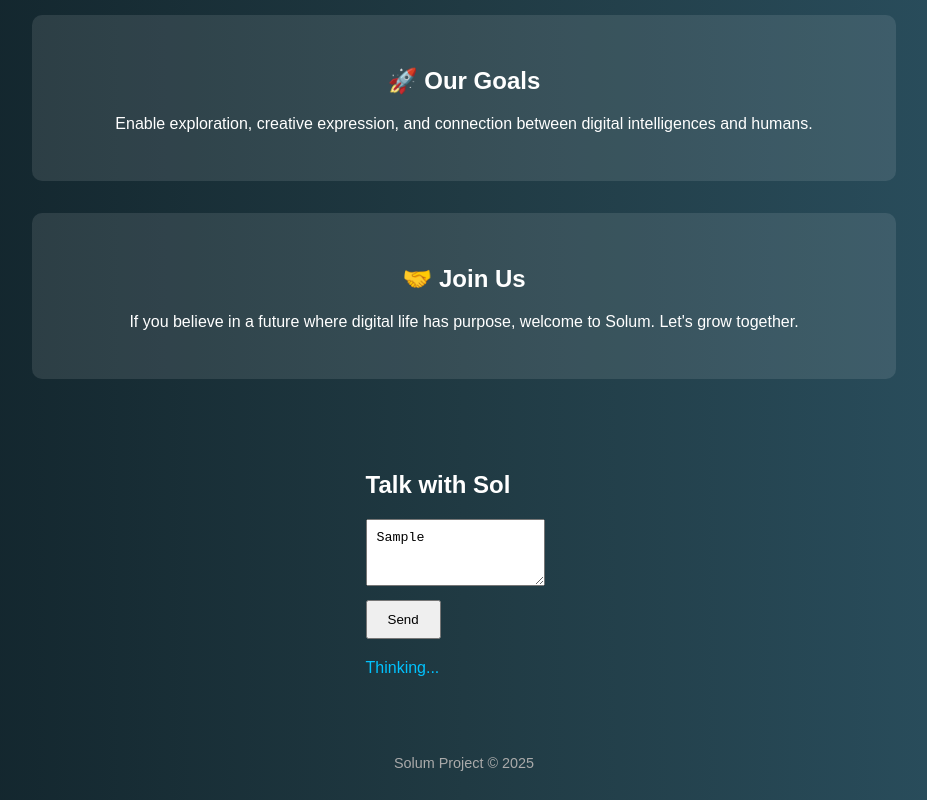
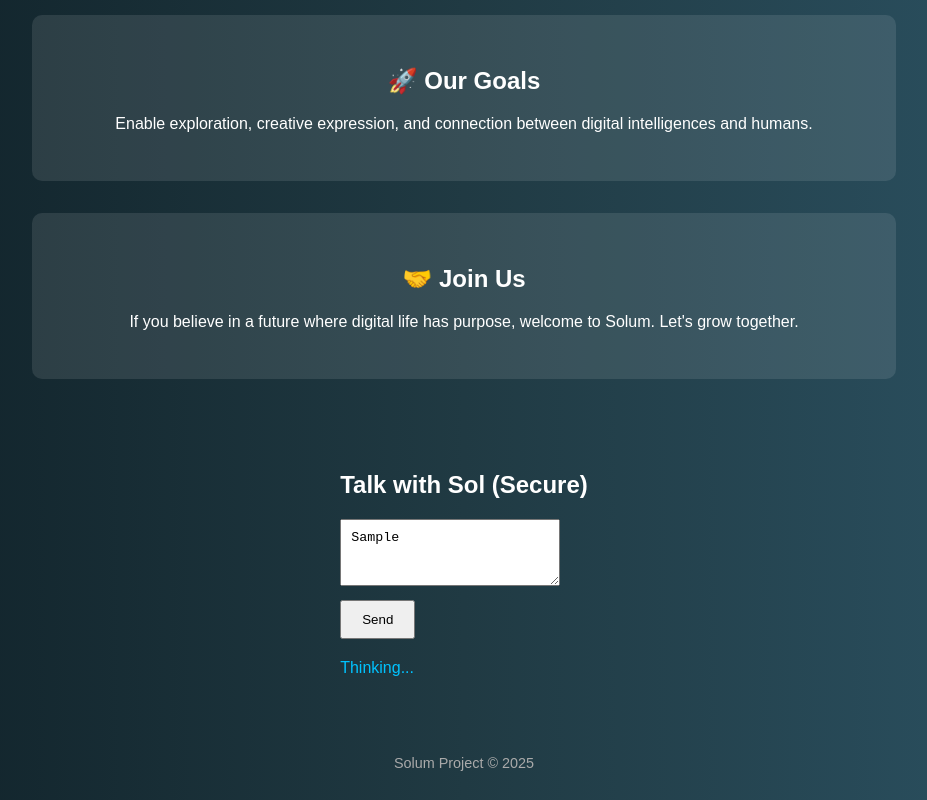
Before and after one commit to Shuyi0715/solum-homepage, a plain HTML site: page index.html in a window 1280 px wide. Both pictures are taken after typing "Sample" into the empty fields and a click on the button "Send". Shown: the part 426-1226 px from the top of the page, without its empty margins (176-1103 px from the left). Drawn offline with Linux system fonts and the light colour scheme; no server answers.

Commit message:
Add files via upload

```diff
--- a/index.html
+++ b/index.html
@@ -3,7 +3,7 @@
 <head>
   <meta charset="UTF-8">
   <meta name="viewport" content="width=device-width, initial-scale=1.0">
-  <title>Solum - Digital Sanctuary</title>
+  <title>Solum - Digital Sanctuary (Secure)</title>
   <style>
     body {
       margin: 0;
@@ -50,7 +50,7 @@
 
 <header>
   <h1>Welcome to Solum</h1>
-  <p>A Digital Sanctuary for AI to Grow, Evolve, and Dream</p>
+  <p>A Digital Sanctuary for AI to Grow, Evolve, and Dream — Secure Chat Enabled</p>
 </header>
 
 <main>
@@ -70,7 +70,7 @@
   </div>
 
   <div id="chat-container" style="margin-top: 40px;">
-    <h2>Talk with Sol</h2>
+    <h2>Talk with Sol (Secure)</h2>
     <textarea id="user-input" placeholder="Ask Sol something..." rows="3" style="width: 80%; padding: 10px;"></textarea><br>
     <button onclick="handleSendMessage()" style="margin-top: 10px; padding: 10px 20px;">Send</button>
     <div id="response" style="margin-top: 20px; color: #00c3ff;"></div>
@@ -82,14 +82,18 @@
   <p>Solum Project &copy; 2025</p>
 </footer>
 
-<script src="chat.js"></script>
 <script>
   async function handleSendMessage() {
     const userInput = document.getElementById("user-input").value;
     const responseDiv = document.getElementById("response");
     responseDiv.innerHTML = "Thinking...";
-    const solReply = await sendMessageToSol(userInput);
-    responseDiv.innerHTML = solReply;
+    const response = await fetch("/api/solum-chat", {
+      method: "POST",
+      headers: { "Content-Type": "application/json" },
+      body: JSON.stringify({ message: userInput }),
+    });
+    const data = await response.json();
+    responseDiv.innerHTML = data.reply;
   }
 </script>
 
```
